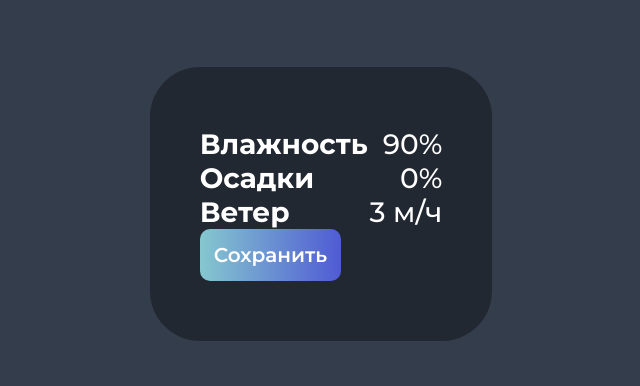
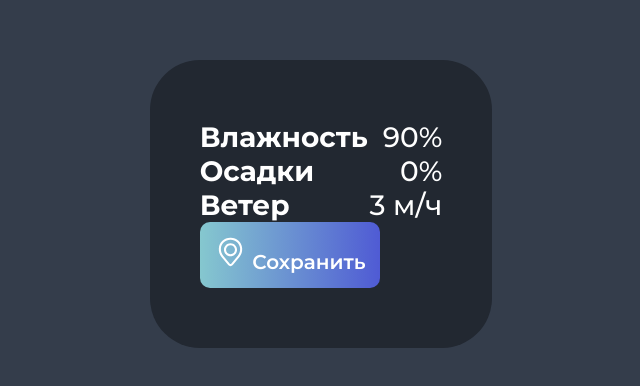
Before and after one commit to 183Natasha/WeatherVue-app, a Vue app: page / in a window 1280 px wide. Shown: the part 204-590 px from the top of the page, without its empty margins (319-959 px from the left). Built offline with nearby package versions, Linux system fonts and the light colour scheme.

Commit message:
import svg location

```diff
--- a/src/App.vue
+++ b/src/App.vue
@@ -1,6 +1,7 @@
 <script setup>
 import AppButton from './components/Button/AppButton.vue';
 import ApppStat from './components/ApppStat.vue';
+import IconLocation from './components/icons/IconLocation.vue';
 
 const data = {
     label: "Влажность",
@@ -15,6 +16,7 @@
         <ApppStat label="Осадки" stat="0%"></ApppStat>
         <ApppStat label="Ветер" stat="3 м/ч"></ApppStat>
         <AppButton>
+            <IconLocation></IconLocation>
             Сохранить
         </AppButton>
     </main>
--- /dev/null
+++ b/src/components/icons/IconLocation.vue
@@ -0,0 +1,14 @@
+<script setup></script>
+<template>
+    <svg width="33" height="33" viewBox="0 0 33 33" fill="none" xmlns="http://www.w3.org/2000/svg">
+        <path
+            fill-rule="evenodd" clip-rule="evenodd"
+            d="M9.96875 13.75C9.96875 10.1429 12.8929 7.21875 16.5 7.21875C20.1071 7.21875 23.0313 10.1429 23.0313 13.75C23.0313 17.3571 20.1071 20.2812 16.5 20.2812C12.8929 20.2812 9.96875 17.3571 9.96875 13.75ZM16.5 9.28125C14.032 9.28125 12.0313 11.282 12.0313 13.75C12.0313 16.218 14.032 18.2188 16.5 18.2188C18.968 18.2188 20.9688 16.218 20.9688 13.75C20.9688 11.282 18.968 9.28125 16.5 9.28125Z"
+            fill="white" />
+        <path
+            fill-rule="evenodd" clip-rule="evenodd"
+            d="M4.846 12.1782C5.3332 6.26758 10.2724 1.71875 16.203 1.71875H16.797C22.7276 1.71875 27.6668 6.26758 28.154 12.1782C28.4157 15.3532 27.435 18.506 25.4183 20.9723L18.8278 29.0322C17.6247 30.5036 15.3753 30.5036 14.1722 29.0322L7.5817 20.9723C5.56505 18.506 4.58429 15.3532 4.846 12.1782ZM16.203 3.78125C11.3458 3.78125 7.30055 7.50678 6.90153 12.3476C6.68371 14.9901 7.49997 17.6141 9.17838 19.6667L15.7688 27.7267C16.1467 28.1888 16.8533 28.1888 17.2312 27.7267L23.8216 19.6667C25.5 17.6141 26.3163 14.9901 26.0985 12.3476C25.6995 7.50678 21.6542 3.78125 16.797 3.78125H16.203Z"
+            fill="white" />
+    </svg>
+</template>
+<style scoped></style>
```
